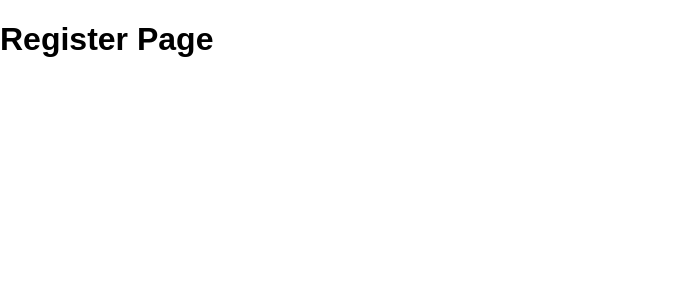
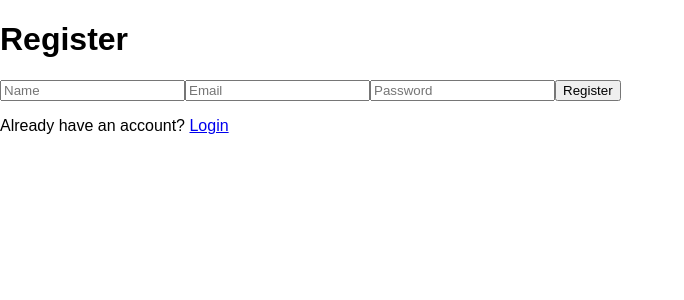
Before and after one commit to ArkanMohammad/skillgraph, a React (Vite) app in the folder frontend/: page /register in a window 1280 px wide. Shown: the top 300 px of the page, without its empty margins (0-684 px from the left). Built offline with nearby package versions, Linux system fonts and the light colour scheme; no server answers.

Commit message:
feat(auth): add register service and functional register page

```diff
--- a/frontend/src/pages/RegisterPage.tsx
+++ b/frontend/src/pages/RegisterPage.tsx
@@ -1,5 +1,73 @@
+import { useState, type FormEvent } from 'react'
+import { Link, useNavigate } from 'react-router-dom'
+import { register } from '../services/authService'
+import { ApiError } from '../services/apiClient'
+
 function RegisterPage() {
-  return <h1>Register Page</h1>
+  const navigate = useNavigate()
+
+  // Local form state
+  const [name, setName] = useState('')
+  const [email, setEmail] = useState('')
+  const [password, setPassword] = useState('')
+  const [error, setError] = useState<string | null>(null)
+  const [loading, setLoading] = useState(false)
+
+  async function handleSubmit(e: FormEvent) {
+    e.preventDefault()
+    setError(null)
+    setLoading(true)
+
+    try {
+      await register(name, email, password)
+      // Account created: send the user to the login page
+      navigate('/login')
+    } catch (err) {
+      // Shows backend messages such as "Email already registered"
+      setError(err instanceof ApiError ? err.message : 'Cannot reach the server')
+    } finally {
+      setLoading(false)
+    }
+  }
+
+  return (
+    <form onSubmit={handleSubmit}>
+      <h1>Register</h1>
+
+      <input
+        placeholder="Name"
+        value={name}
+        onChange={(e) => setName(e.target.value)}
+        required
+      />
+
+      <input
+        type="email"
+        placeholder="Email"
+        value={email}
+        onChange={(e) => setEmail(e.target.value)}
+        required
+      />
+
+      <input
+        type="password"
+        placeholder="Password"
+        value={password}
+        onChange={(e) => setPassword(e.target.value)}
+        required
+      />
+
+      {error && <p>{error}</p>}
+
+      <button type="submit" disabled={loading}>
+        {loading ? 'Creating account...' : 'Register'}
+      </button>
+
+      <p>
+        Already have an account? <Link to="/login">Login</Link>
+      </p>
+    </form>
+  )
 }
 
 export default RegisterPage
--- /dev/null
+++ b/frontend/src/services/authService.ts
@@ -0,0 +1,19 @@
+import { apiRequest } from './apiClient'
+import type { LoginResponse, User } from '../types/api'
+
+// Sends the user's credentials to the backend and returns token + user
+export function login(email: string, password: string) {
+  return apiRequest<LoginResponse>('/auth/login', {
+    method: 'POST',
+    body: JSON.stringify({ email, password }),
+  })
+}
+
+// Creates a new account. The backend does not return a token here,
+// so the user must log in afterwards.
+export function register(name: string, email: string, password: string) {
+  return apiRequest<{ message: string; user: User }>('/auth/register', {
+    method: 'POST',
+    body: JSON.stringify({ name, email, password }),
+  })
+}
```
